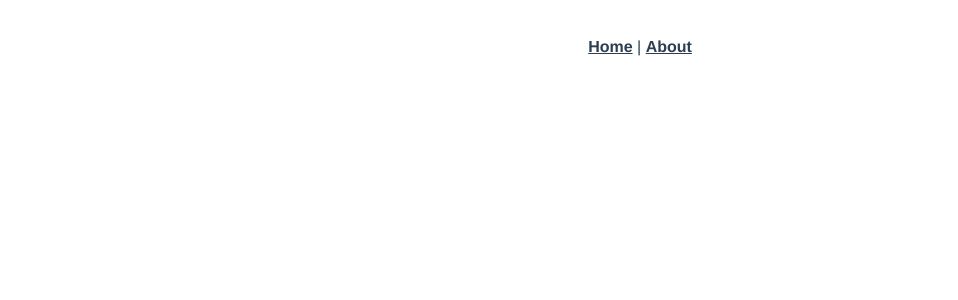
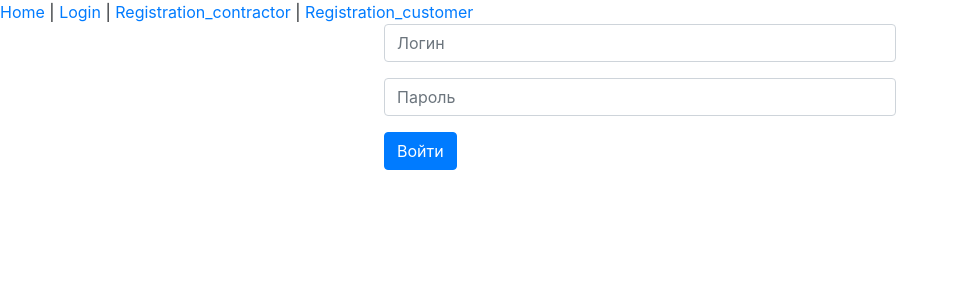
Before and after one commit to HiGal/DigitalSuperHero, a Vue app in the folder frontend/: page /login in a window 1280 px wide. Shown: the top 300 px of the page, without its empty margins (0-958 px from the left). Built offline with nearby package versions, Linux system fonts and the light colour scheme.

Commit message:
add sign up and log in

```diff
--- a/frontend/package.json
+++ b/frontend/package.json
@@ -8,8 +8,11 @@
     "lint": "vue-cli-service lint"
   },
   "dependencies": {
+    "bootstrap": "^4.3.1",
+    "bootstrap-vue": "^2.0.0-rc.16",
     "core-js": "^2.6.5",
-    "vue": "^2.6.6",
+    "moment": "^2.24.0",
+    "vue": "^2.6.10",
     "vue-router": "^3.0.1",
     "vuex": "^3.0.1"
   },
--- a/frontend/src/App.vue
+++ b/frontend/src/App.vue
@@ -2,30 +2,14 @@
   <div id="app">
     <div id="nav">
       <router-link to="/">Home</router-link> |
-      <router-link to="/about">About</router-link>
+      <router-link to="/login">Login</router-link> |
+      <router-link to="/registration_contractor">Registration_contractor</router-link> |
+      <router-link to="/registration_customer">Registration_customer</router-link>
     </div>
     <router-view />
   </div>
 </template>
 
-<style>
-#app {
-  font-family: "Avenir", Helvetica, Arial, sans-serif;
-  -webkit-font-smoothing: antialiased;
-  -moz-osx-font-smoothing: grayscale;
-  text-align: center;
-  color: #2c3e50;
-}
-#nav {
-  padding: 30px;
-}
-
-#nav a {
-  font-weight: bold;
-  color: #2c3e50;
-}
-
-#nav a.router-link-exact-active {
-  color: #42b983;
-}
+<style lang="css">
+  @import "assets/css/style.css";
 </style>
--- /dev/null
+++ b/frontend/src/assets/css/style.css
@@ -0,0 +1,14 @@
+.registration_form{
+     margin: 0 30% 0;
+     width: 40%;
+     position: fixed;
+}
+.login_form{
+    margin: 0 30% 0;
+    width: 40%;
+    position: fixed;
+}
+
+img{
+    width: 20%;
+}
--- a/frontend/src/main.js
+++ b/frontend/src/main.js
@@ -1,8 +1,12 @@
 import Vue from "vue";
+import BootstrapVue from "bootstrap-vue";
 import App from "./App.vue";
 import router from "./router";
 import store from "./store";
+import "bootstrap/dist/css/bootstrap.css";
+import "bootstrap-vue/dist/bootstrap-vue.css";
 
+Vue.use(BootstrapVue);
 Vue.config.productionTip = false;
 
 new Vue({
--- a/frontend/src/router.js
+++ b/frontend/src/router.js
@@ -14,13 +14,22 @@ export default new Router({
       component: Home
     },
     {
-      path: "/about",
-      name: "about",
-      // route level code-splitting
-      // this generates a separate chunk (about.[hash].js) for this route
-      // which is lazy-loaded when the route is visited.
+      path: "/login",
+      name: "login",
       component: () =>
-        import(/* webpackChunkName: "about" */ "./views/About.vue")
+        import(/* webpackChunkName: "about" */ "./views/Login.vue")
+    },
+    {
+      path: "/registration_contractor",
+      name: "registration_contractor",
+      component: () =>
+        import(/* webpackChunkName: "about" */ "./views/Registration_contractor.vue")
+    },
+    {
+      path: "/registration_customer",
+      name: "registration_customer",
+      component: () =>
+        import(/* webpackChunkName: "about" */ "./views/Registration_customer.vue")
     }
   ]
 });
--- a/frontend/src/views/About.vue
+++ /dev/null
@@ -1,5 +0,0 @@
-<template>
-  <div class="about">
-    <h1>This is an about page</h1>
-  </div>
-</template>
--- a/frontend/src/views/Home.vue
+++ b/frontend/src/views/Home.vue
@@ -1,18 +1,13 @@
 <template>
   <div class="home">
-    <img alt="Vue logo" src="../assets/logo.png" />
-    <HelloWorld msg="Welcome to Your Vue.js App" />
+
   </div>
 </template>
 
 <script>
 // @ is an alias to /src
-import HelloWorld from "@/components/HelloWorld.vue";
-
 export default {
   name: "home",
-  components: {
-    HelloWorld
-  }
+  components: {}
 };
 </script>
--- /dev/null
+++ b/frontend/src/views/Login.vue
@@ -0,0 +1,48 @@
+<template>
+  <div class="login_form">
+      <b-form @submit="onSubmit" @reset="onReset" v-if="show" label="Войти в личный кабинет">
+      <b-form-group>
+        <b-form-input
+          id="login"
+          v-model="form.login"
+          type="login"
+          required
+          placeholder="Логин"
+        ></b-form-input>
+      </b-form-group>
+      <b-form-group>
+        <b-form-input
+          id="password"
+          v-model="form.password"
+          type="password"
+          required
+          placeholder="Пароль"
+        ></b-form-input>
+      </b-form-group>
+
+        <b-button type="submit" variant="primary">Войти</b-button>
+
+      </b-form>
+  </div>
+</template>
+
+<script>
+export default {
+  name: "login",
+  data() {
+    return {
+      form: {
+        login: "",
+        password: ""
+      },
+        show: true
+    };
+  },
+  methods: {
+    onSubmit(evt) {
+      evt.preventDefault();
+      alert(JSON.stringify(this.form));
+    }
+  }
+};
+</script>
```
Also changed, not shown: frontend/src/assets/logo.png (deleted).
